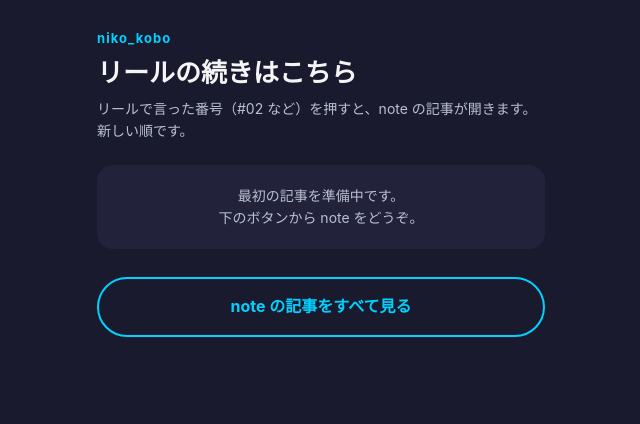
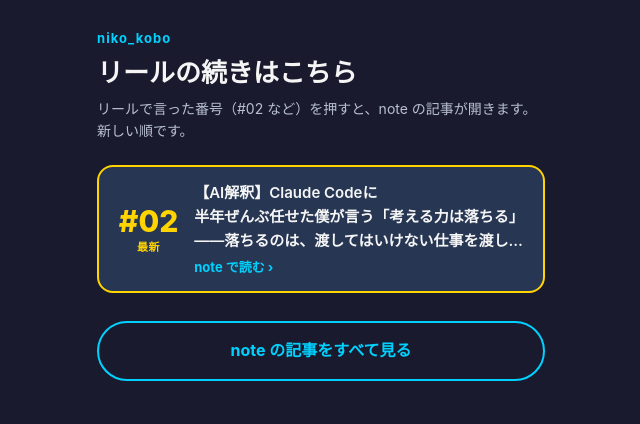
Before and after one commit to katuyukinoadres-beep/niko-kobo-story, a plain HTML site: page links/index.html in a window 1280 px wide. Shown: the whole page, without its empty margins (319-959 px from the left). Drawn offline with Linux system fonts and the light colour scheme.

Commit message:
記事一覧を更新

```diff
--- a/links/index.html
+++ b/links/index.html
@@ -17,5 +17,5 @@ ol{list-style:none;margin:0;padding:0;display:grid;gap:12px}
 .all{display:block;margin-top:28px;padding:15px;border:2px solid #00d2ff;border-radius:999px;color:#00d2ff;font-weight:700;text-align:center;text-decoration:none}
 </style></head>
 <body><main><p class="brand">niko_kobo</p><h1>リールの続きはこちら</h1><p class="lead">リールで言った番号（#02 など）を押すと、note の記事が開きます。新しい順です。</p>
-<p class="empty">最初の記事を準備中です。<br>下のボタンから note をどうぞ。</p>
+<ol><li><a class="card latest" href="https://note.com/nikokobo/n/nb84bde863847"><span class="nn">#02<span class="badge">最新</span></span><span><span class="title">【AI解釈】Claude Codeに半年ぜんぶ任せた僕が言う「考える力は落ちる」——落ちるのは、渡してはいけない仕事を渡したときだけだった</span><span class="go">note で読む ›</span></span></a></li></ol>
 <a class="all" href="https://note.com/nikokobo">note の記事をすべて見る</a></main></body></html>
```
